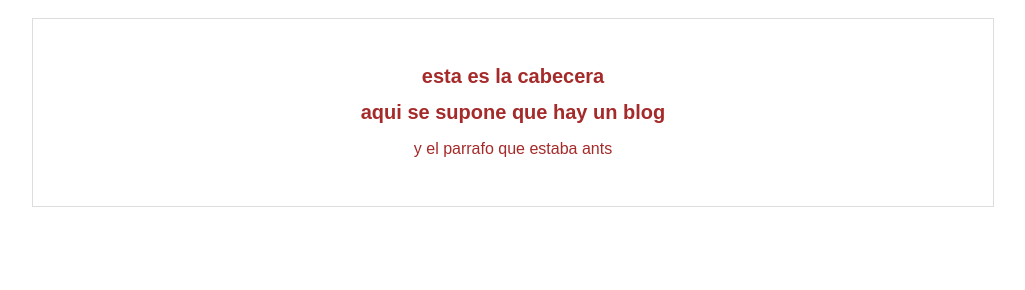
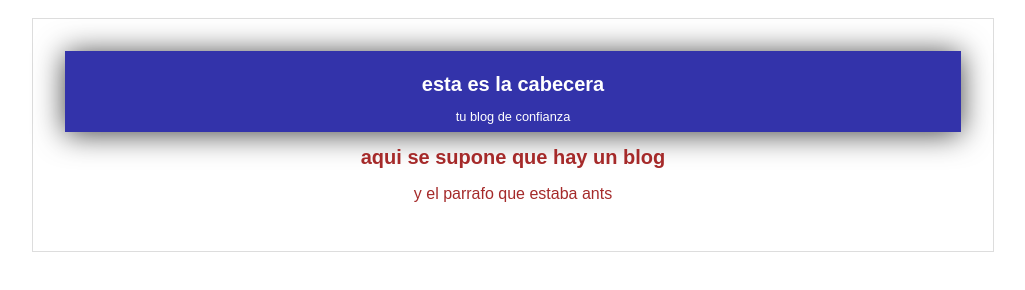
Before and after one commit to wabby203/Nuscaa, a plain HTML site: page index.html in a window 1280 px wide. Shown: the part 40-330 px from the top of the page, without its empty margins (127-1152 px from the left). Drawn offline with Linux system fonts and the light colour scheme.

Commit message:
finalizada la cabecera con diseño azul

```diff
--- a/css/estilos.css
+++ b/css/estilos.css
@@ -6,6 +6,23 @@ body
     font-size: 16px;
     margin: 0;
     padding: 0;
+}
+
+#cabecera
+{
+    background: #33a;
+    box-shadow: 0px 2px 30px 0px rgba(0, 0, 0, 0.75);
+    color: #fff;
+    font-weight: bold;
+    margin: 0;
+    padding: 0.5em;
+}
+
+#cabecera #tagline
+{
+    padding: 1em 0 0 0;
+    font-weight: normal;
+    font-size: 0.8em;
 }
 
 #container
--- a/index.html
+++ b/index.html
@@ -8,6 +8,7 @@
         <div id="container">
             <div id="cabecera">
                 <h1>esta es la cabecera</h1>
+                <span id="tagline">tu blog de confianza</span>
             </div>
             <div id="post">
                 <h1>aqui se supone que hay un blog</h1>
```
